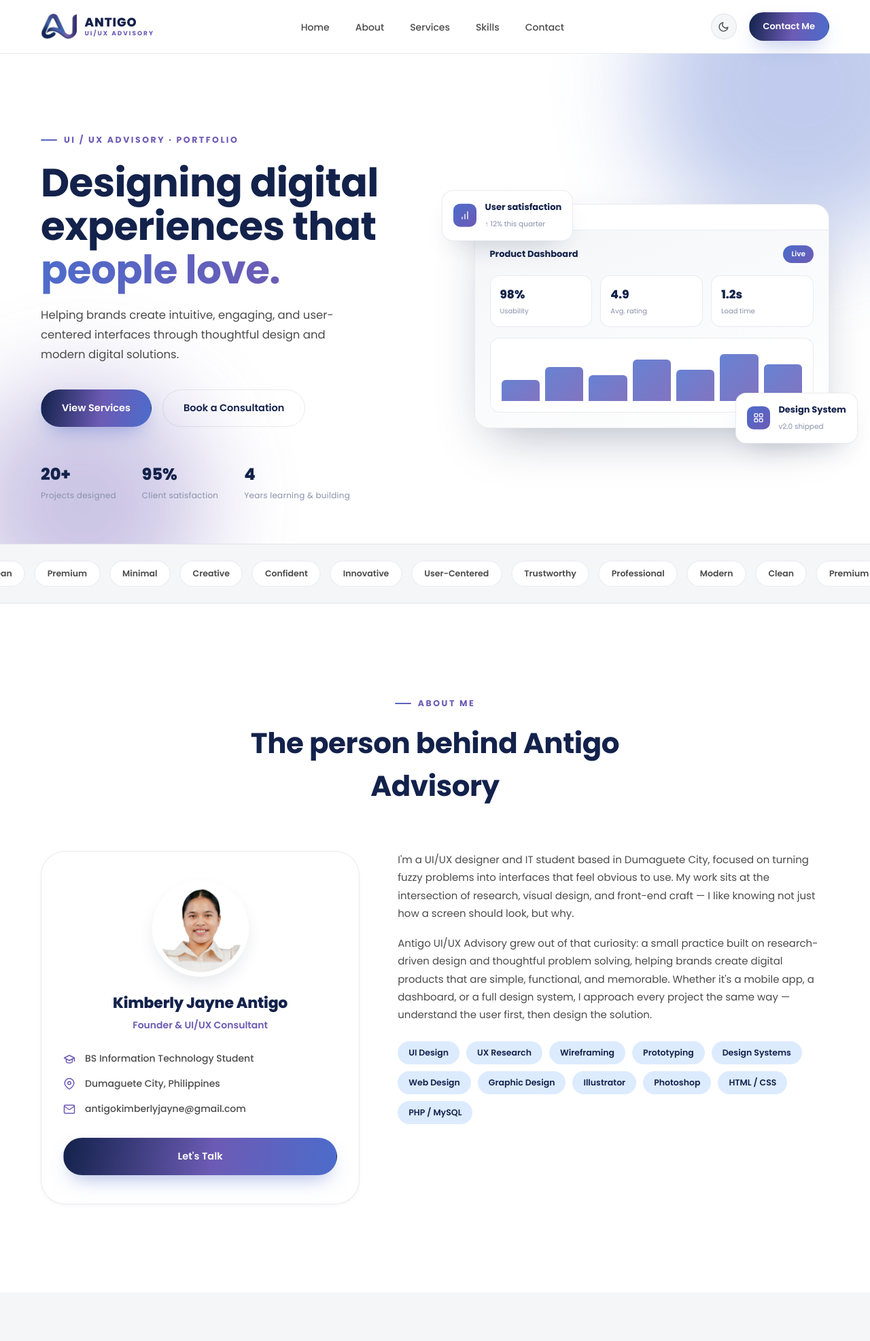
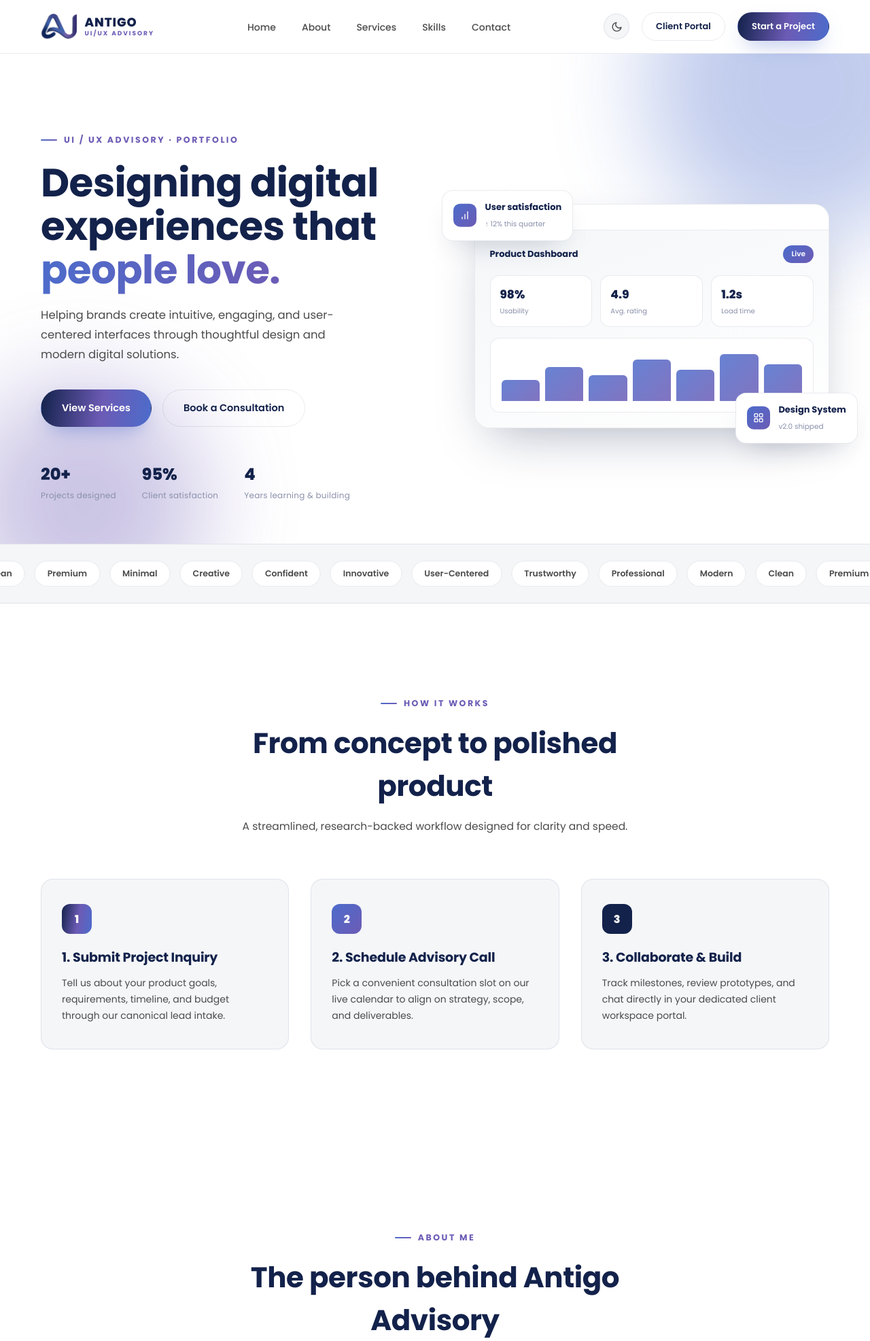
Before and after one commit to KimjayneAntigo/Antigo_UIUX_Advisory_Web_Project, a PHP site: page / in a window 1280 px wide. Shown: the top 1973 px of the page at 68% size. Run offline with PHP 8.4, Linux system fonts and the light colour scheme; some libraries are stand-ins or nearby versions.

Commit message:
text updated

```diff
--- a/index.php
+++ b/index.php
@@ -3,11 +3,12 @@
 <head>
 <meta charset="UTF-8">
 <meta name="viewport" content="width=device-width, initial-scale=1.0">
-<title>Antigo UI/UX Advisory — Homepage Mockup</title>
+<title>Antigo UI/UX Advisory — Modern Digital Experiences</title>
 <link rel="preconnect" href="https://fonts.googleapis.com">
 <link rel="preconnect" href="https://fonts.gstatic.com" crossorigin>
-<link href="https://fonts.googleapis.com/css2?family=Poppins:wght@400;500;600;700;800&display=swap" rel="stylesheet">
+<link href="https://fonts.googleapis.com/css2?family=Poppins:wght@300;400;500;600;700;800&display=swap" rel="stylesheet">
 <link rel="stylesheet" href="css/style.css?v=2.0">
+<script src="https://code.iconify.design/iconify-icon/1.0.7/iconify-icon.min.js"></script>
 </head>
 <body>
 
@@ -21,8 +22,6 @@
       </div>
     </a>
     <ul class="nav-links">
-      <!-- Original functional links commented out so clicking does not navigate, preserving hover effects -->
-
       <li><a href="#home">Home</a></li>
       <li><a href="#about">About</a></li>
       <li><a href="#services">Services</a></li>
@@ -34,7 +33,8 @@
         <svg class="moon" viewBox="0 0 24 24" fill="none" stroke-width="2" stroke-linecap="round" stroke-linejoin="round"><path d="M21 12.8A9 9 0 1111.2 3 7 7 0 0021 12.8z"/></svg>
         <svg class="sun" viewBox="0 0 24 24" fill="none" stroke-width="2" stroke-linecap="round" stroke-linejoin="round"><circle cx="12" cy="12" r="4"/><path d="M12 2v2M12 20v2M4.9 4.9l1.4 1.4M17.7 17.7l1.4 1.4M2 12h2M20 12h2M4.9 19.1l1.4-1.4M17.7 6.3l1.4-1.4"/></svg>
       </button>
-      <a href="03-inquiry.html" class="btn btn-primary btn-sm">Contact Me</a>
+      <a href="01-login.html" class="btn btn-outline btn-sm">Client Portal</a>
+      <a href="03-inquiry.html" class="btn btn-primary btn-sm">Start a Project</a>
       <button class="burger" aria-label="Menu"><svg viewBox="0 0 24 24" fill="none" stroke-width="2" stroke-linecap="round"><path d="M4 7h16M4 12h16M4 17h16"/></svg></button>
     </div>
   </nav>
@@ -49,7 +49,7 @@
       <h1>Designing digital<br>experiences that <span class="accent">people love.</span></h1>
       <p class="lead">Helping brands create intuitive, engaging, and user-centered interfaces through thoughtful design and modern digital solutions.</p>
       <div class="hero-actions">
-        <a href="#portfolio" class="btn btn-primary">View Services</a>
+        <a href="#services" class="btn btn-primary">View Services</a>
         <a href="02-book-consultation.html" class="btn btn-outline">Book a Consultation</a>
       </div>
       <div class="trust-row">
@@ -89,6 +89,7 @@
   </div>
 </section>
 
+<!-- PERSONALITY MARQUEE -->
 <div class="personality">
   <div class="marquee">
     <span class="chip">Professional</span><span class="chip">Modern</span><span class="chip">Clean</span>
@@ -101,6 +102,34 @@
     <span class="chip">Trustworthy</span>
   </div>
 </div>
+
+<!-- HOW IT WORKS -->
+<section class="pad" style="background:var(--surface);">
+  <div class="wrap">
+    <div class="section-head">
+      <span class="eyebrow">How It Works</span>
+      <h2>From concept to polished product</h2>
+      <p>A streamlined, research-backed workflow designed for clarity and speed.</p>
+    </div>
+    <div style="display:grid;grid-template-columns:repeat(auto-fit, minmax(280px, 1fr));gap:32px;">
+      <div style="background:var(--surface-2);border:1px solid var(--border);border-radius:var(--radius-md);padding:36px 30px;position:relative;">
+        <div style="width:44px;height:44px;border-radius:12px;background:var(--grad);color:#fff;display:flex;align-items:center;justify-content:center;font-weight:800;margin-bottom:20px;">1</div>
+        <h3 style="font-size:19px;margin-bottom:12px;color:var(--text);">1. Submit Project Inquiry</h3>
+        <p style="font-size:14px;color:var(--text-soft);line-height:1.7;">Tell us about your product goals, requirements, timeline, and budget through our canonical lead intake.</p>
+      </div>
+      <div style="background:var(--surface-2);border:1px solid var(--border);border-radius:var(--radius-md);padding:36px 30px;position:relative;">
+        <div style="width:44px;height:44px;border-radius:12px;background:var(--grad-soft);color:#fff;display:flex;align-items:center;justify-content:center;font-weight:800;margin-bottom:20px;">2</div>
+        <h3 style="font-size:19px;margin-bottom:12px;color:var(--text);">2. Schedule Advisory Call</h3>
+        <p style="font-size:14px;color:var(--text-soft);line-height:1.7;">Pick a convenient consultation slot on our live calendar to align on strategy, scope, and deliverables.</p>
+      </div>
+      <div style="background:var(--surface-2);border:1px solid var(--border);border-radius:var(--radius-md);padding:36px 30px;position:relative;">
+        <div style="width:44px;height:44px;border-radius:12px;background:var(--navy);color:#fff;display:flex;align-items:center;justify-content:center;font-weight:800;margin-bottom:20px;">3</div>
+        <h3 style="font-size:19px;margin-bottom:12px;color:var(--text);">3. Collaborate &amp; Build</h3>
+        <p style="font-size:14px;color:var(--text-soft);line-height:1.7;">Track milestones, review prototypes, and chat directly in your dedicated client workspace portal.</p>
+      </div>
+    </div>
+  </div>
+</section>
 
 <!-- ABOUT -->
 <section class="pad" id="about">
@@ -121,7 +150,7 @@
           <div class="row"><svg viewBox="0 0 24 24" fill="none" stroke-width="2" stroke-linecap="round" stroke-linejoin="round"><path d="M21 10c0 6-9 12-9 12s-9-6-9-12a9 9 0 0118 0z"/><circle cx="12" cy="10" r="3"/></svg>Dumaguete City, Philippines</div>
           <div class="row"><svg viewBox="0 0 24 24" fill="none" stroke-width="2" stroke-linecap="round" stroke-linejoin="round"><rect x="2" y="4" width="20" height="16" rx="2"/><path d="M22 6l-10 7L2 6"/></svg>antigokimberlyjayne@gmail.com</div>
         </div>
-        <a href="#contact" class="btn btn-primary" style="width:100%;justify-content:center;">Let's Talk</a>
+        <a href="03-inquiry.html" class="btn btn-primary" style="width:100%;justify-content:center;">Start a Project</a>
       </div>
       <div class="about-copy">
         <p>I'm a UI/UX designer and IT student based in Dumaguete City, focused on turning fuzzy problems into interfaces that feel obvious to use. My work sits at the intersection of research, visual design, and front-end craft — I like knowing not just how a screen should look, but why.</p>
@@ -187,51 +216,8 @@
   </div>
 </section>
 
-<!-- PORTFOLIO -->
-<!-- <section class="pad" id="portfolio">
-  <div class="wrap">
-    <div class="section-head">
-      <span class="eyebrow">Selected Work</span>
-      <h2>Featured projects</h2>
-      <p>A mix of product, mobile, and web design work — case studies available on request.</p>
-    </div>
-    <div class="portfolio-tabs">
-      <button class="tab active">All</button>
-      <button class="tab">UI Design</button>
-      <button class="tab">UX Research</button>
-      <button class="tab">Web Design</button>
-    </div>
-    <div class="portfolio-grid">
-      <article class="project-card">
-        <div class="project-thumb"><div class="g" style="background:linear-gradient(135deg,#13224B,#6C5BB5)"></div><div class="device"><div class="device-frame"></div></div><div class="overlay"><a href="#" class="view-case">View Case Study →</a></div></div>
-        <div class="project-body"><span class="project-cat">Fintech · Mobile App</span><h3>Pesolink Banking Redesign</h3></div>
-      </article>
-      <article class="project-card">
-        <div class="project-thumb"><div class="g" style="background:linear-gradient(135deg,#4C6CCB,#6C5BB5)"></div><div class="device"><div class="device-frame"></div></div><div class="overlay"><a href="#" class="view-case">View Case Study →</a></div></div>
-        <div class="project-body"><span class="project-cat">Healthcare · Web Platform</span><h3>Clinic Booking System</h3></div>
-      </article>
-      <article class="project-card">
-        <div class="project-thumb"><div class="g" style="background:linear-gradient(135deg,#13224B,#4C6CCB)"></div><div class="device"><div class="device-frame"></div></div><div class="overlay"><a href="#" class="view-case">View Case Study →</a></div></div>
-        <div class="project-body"><span class="project-cat">Retail · Design System</span><h3>Kape Roasters Storefront</h3></div>
-      </article>
-      <article class="project-card">
-        <div class="project-thumb"><div class="g" style="background:linear-gradient(135deg,#6C5BB5,#13224B)"></div><div class="device"><div class="device-frame"></div></div><div class="overlay"><a href="#" class="view-case">View Case Study →</a></div></div>
-        <div class="project-body"><span class="project-cat">Education · UX Research</span><h3>Campus Advising Portal</h3></div>
-      </article>
-      <article class="project-card">
-        <div class="project-thumb"><div class="g" style="background:linear-gradient(135deg,#4C6CCB,#13224B)"></div><div class="device"><div class="device-frame"></div></div><div class="overlay"><a href="#" class="view-case">View Case Study →</a></div></div>
-        <div class="project-body"><span class="project-cat">Travel · Mobile App</span><h3>Isla Island-Hopper App</h3></div>
-      </article>
-      <article class="project-card">
-        <div class="project-thumb"><div class="g" style="background:linear-gradient(135deg,#13224B,#6C5BB5,#4C6CCB)"></div><div class="device"><div class="device-frame"></div></div><div class="overlay"><a href="#" class="view-case">View Case Study →</a></div></div>
-        <div class="project-body"><span class="project-cat">SaaS · Design System</span><h3>Northline Analytics Suite</h3></div>
-      </article>
-    </div>
-  </div>
-</section> -->
-
 <!-- SKILLS -->
-<section class="pad" id="skills" style="background:var(--bg-alt);">
+<section class="pad" id="skills" style="background:var(--surface);">
   <div class="wrap">
     <div class="section-head">
       <span class="eyebrow">Skills &amp; Tools</span>
@@ -255,66 +241,57 @@
   </div>
 </section>
 
-<!-- TESTIMONIALS
-<section class="pad">
-  <div class="wrap">
-    <div class="section-head">
-      <span class="eyebrow">Testimonials</span>
-      <h2>What clients say</h2>
-    </div>
-    <div class="testi-grid">
-      <div class="testi-card">
-        <div class="stars">★★★★★</div>
-        <p class="quote">Kimberly took a messy internal tool and turned it into something our whole team actually enjoys using. Communication was clear the entire way through.</p>
-        <div class="testi-who"><div class="testi-avatar">MS</div><div><b>Maria Santos</b><span>Product Lead, Pesolink</span></div></div>
-      </div>
-      <div class="testi-card">
-        <div class="stars">★★★★★</div>
-        <p class="quote">Thoughtful, detail-oriented, and genuinely curious about our users. The research phase alone gave us insights we'd been missing for years.</p>
-        <div class="testi-who"><div class="testi-avatar">JD</div><div><b>Jared Dela Cruz</b><span>Founder, Kape Roasters</span></div></div>
-      </div>
-      <div class="testi-card">
-        <div class="stars">★★★★★</div>
-        <p class="quote">Our booking flow finally makes sense. Patients stopped calling to ask "how do I reschedule" — that alone paid for the project.</p>
-        <div class="testi-who"><div class="testi-avatar">AR</div><div><b>Anna Reyes</b><span>Clinic Administrator</span></div></div>
-      </div>
-    </div>
-  </div>
-</section> -->
-
-<!-- CONTACT -->
+<!-- CONTACT SECTION (REVISED v1.1 — SIGNPOST & CTA ONLY, NO FORM) -->
 <section class="pad" id="contact" style="background:var(--bg-alt);">
   <div class="wrap">
     <div class="section-head">
       <span class="eyebrow">Get In Touch</span>
       <h2>Let's build something intuitive</h2>
-      <p>Have a project in mind? Send a few details and I'll follow up within one business day.</p>
+      <p>Ready to bring your product vision to life? Start a formal inquiry or connect directly through our studio channels.</p>
     </div>
-    <div class="contact-grid">
-      <form class="contact-form" onsubmit="event.preventDefault();">
-        <div class="form-row">
-          <div class="field"><label for="name">Name</label><input id="name" type="text" placeholder="Your full name"></div>
-          <div class="field"><label for="email">Email</label><input id="email" type="email" placeholder="you@example.com"></div>
+
+    <div style="display:grid;grid-template-columns:1.2fr 0.8fr;gap:40px;align-items:stretch;">
+
+      <!-- Primary CTA Banner (Directs to Canonical Intake) -->
+      <div style="background:var(--surface);border:1px solid var(--border);border-radius:var(--radius-lg);padding:48px 40px;display:flex;flex-direction:column;justify-content:space-between;box-shadow:var(--shadow-md);">
+        <div>
+          <div style="display:inline-flex;align-items:center;gap:8px;padding:6px 14px;border-radius:999px;background:var(--light-blue);color:var(--navy);font-size:12px;font-weight:700;margin-bottom:20px;">
+            <iconify-icon icon="lucide:sparkles" style="color:var(--blue);font-size:14px;"></iconify-icon>
+            Canonical Project Intake
+          </div>
+          <h3 style="font-size:26px;font-weight:800;color:var(--text);margin-bottom:14px;line-height:1.25;">Have a project in mind?</h3>
+          <p style="font-size:15px;color:var(--text-soft);line-height:1.7;margin-bottom:28px;">
+            Whether you need a complete mobile app overhaul, a scalable design system, or usability research for your SaaS platform, submit our single project inquiry form to receive a tailored proposal and consultation link.
+          </p>
         </div>
-        <div class="field full" style="margin-bottom:18px;"><label for="subject">Subject</label><input id="subject" type="text" placeholder="What's this about?"></div>
-        <div class="field full" style="margin-bottom:24px;"><label for="message">Message</label><textarea id="message" placeholder="Tell me a bit about your project..."></textarea></div>
-        <button type="submit" class="btn btn-primary" style="width:100%;justify-content:center;">Send Message</button>
-      </form>
-      <div class="contact-side">
+        <div>
+          <div style="display:flex;gap:14px;flex-wrap:wrap;">
+            <a href="03-inquiry.html" class="btn btn-primary" style="padding:16px 36px;font-size:15px;">Start a Project →</a>
+            <a href="02-book-consultation.html" class="btn btn-outline" style="padding:16px 28px;font-size:15px;">Book Consultation</a>
+          </div>
+          <p style="font-size:12px;color:var(--text-faint);margin-top:14px;">Response time: within 1 business day · Based in Dumaguete City, PH</p>
+        </div>
+      </div>
+
+      <!-- Studio Information & Direct Channels -->
+      <div style="display:flex;flex-direction:column;gap:16px;justify-content:space-between;">
         <div class="info-card">
           <div class="info-icon"><svg viewBox="0 0 24 24" fill="none" stroke-width="2" stroke-linecap="round" stroke-linejoin="round"><path d="M21 10c0 6-9 12-9 12s-9-6-9-12a9 9 0 0118 0z"/><circle cx="12" cy="10" r="3"/></svg></div>
-          <div><b>Location</b><span>Dumaguete City, Philippines</span></div>
+          <div><b>Studio Location</b><span>Dumaguete City, Negros Oriental, Philippines</span></div>
         </div>
+
         <div class="info-card">
           <div class="info-icon"><svg viewBox="0 0 24 24" fill="none" stroke-width="2" stroke-linecap="round" stroke-linejoin="round"><rect x="2" y="4" width="20" height="16" rx="2"/><path d="M22 6l-10 7L2 6"/></svg></div>
-          <div><b>Email</b><span>antigokimberlyjayne@gmail.com</span></div>
+          <div><b>Direct Email</b><span>antigokimberlyjayne@gmail.com</span></div>
         </div>
+
         <div class="info-card">
           <div class="info-icon"><svg viewBox="0 0 24 24" fill="none" stroke-width="2" stroke-linecap="round" stroke-linejoin="round"><path d="M22 16.9v3a2 2 0 01-2.2 2 19.8 19.8 0 01-8.6-3.1 19.5 19.5 0 01-6-6A19.8 19.8 0 012.1 4.2 2 2 0 014.1 2h3a2 2 0 012 1.7c.1.9.3 1.8.6 2.7a2 2 0 01-.4 2.1L8 9.9a16 16 0 006 6l1.4-1.4a2 2 0 012.1-.4c.9.3 1.8.5 2.7.6a2 2 0 011.8 2z"/></svg></div>
-          <div><b>Phone</b><span>+63 968 329 5856</span></div>
+          <div><b>Mobile</b><span>+63 968 329 5856</span></div>
         </div>
+
         <div class="info-card" style="flex-direction:column;align-items:flex-start;">
-          <b style="margin-bottom:4px;">Follow along</b>
+          <b style="margin-bottom:8px;">Follow &amp; Connect</b>
           <div class="social-row">
             <a href="#" aria-label="Facebook"><svg viewBox="0 0 24 24" fill="none" stroke-width="2" stroke-linecap="round" stroke-linejoin="round"><path d="M18 2h-3a5 5 0 00-5 5v3H7v4h3v8h4v-8h3l1-4h-4V7a1 1 0 011-1h3z"/></svg></a>
             <a href="#" aria-label="Instagram"><svg viewBox="0 0 24 24" fill="none" stroke-width="2" stroke-linecap="round" stroke-linejoin="round"><rect x="3" y="3" width="18" height="18" rx="5"/><circle cx="12" cy="12" r="4"/><circle cx="17.5" cy="6.5" r="1"/></svg></a>
@@ -344,20 +321,22 @@
         <p>Designing Experiences. Driving Impact. A UI/UX advisory practice creating intuitive digital experiences that bridge user needs with business goals.</p>
       </div>
       <div class="footer-col">
-        <h4>Quick Links</h4>
+        <h4>Navigation</h4>
         <ul>
-      <li><a href="#home">Home</a></li>
-      <li><a href="#about">About</a></li>
-      <li><a href="#services">Services</a></li>
-      <li><a href="#skills">Skills</a></li>
-      <li><a href="#contact">Contact</a></li>
+          <li><a href="#home">Home</a></li>
+          <li><a href="#about">About</a></li>
+          <li><a href="#services">Services</a></li>
+          <li><a href="#skills">Skills</a></li>
+          <li><a href="03-inquiry.html">Start a Project</a></li>
+          <li><a href="02-book-consultation.html">Book Consultation</a></li>
+          <li><a href="01-login.html">Client Portal</a></li>
         </ul>
       </div>
       <div class="footer-col">
         <h4>Contact</h4>
         <ul>
-          <li><a href="#">antigokimberlyjayne@gmail.com</a></li>
-          <li><a href="#">+63 968 329 5856</a></li>
+          <li><a href="mailto:antigokimberlyjayne@gmail.com">antigokimberlyjayne@gmail.com</a></li>
+          <li><a href="tel:+639683295856">+63 968 329 5856</a></li>
           <li><a href="#">Dumaguete City, Philippines</a></li>
         </ul>
       </div>
@@ -375,8 +354,9 @@
   </div>
 </footer>
 
+<script src="js/app-data.js"></script>
 <script>
-  // theme toggle (in-memory only, no storage APIs)
+  // theme toggle
   const toggle = document.getElementById('themeToggle');
   toggle.addEventListener('click', () => {
     const root = document.documentElement;
@@ -389,14 +369,6 @@
     entries.forEach(e => { if (e.isIntersecting) e.target.classList.add('in-view'); });
   }, { threshold: .4 });
   bars.forEach(b => io.observe(b));
-
-  // portfolio tab visual state (static demo, no real filtering logic needed for mockup)
-  document.querySelectorAll('.tab').forEach(t => {
-    t.addEventListener('click', () => {
-      document.querySelectorAll('.tab').forEach(x => x.classList.remove('active'));
-      t.classList.add('active');
-    });
-  });
 </script>
 
 </body>
```
